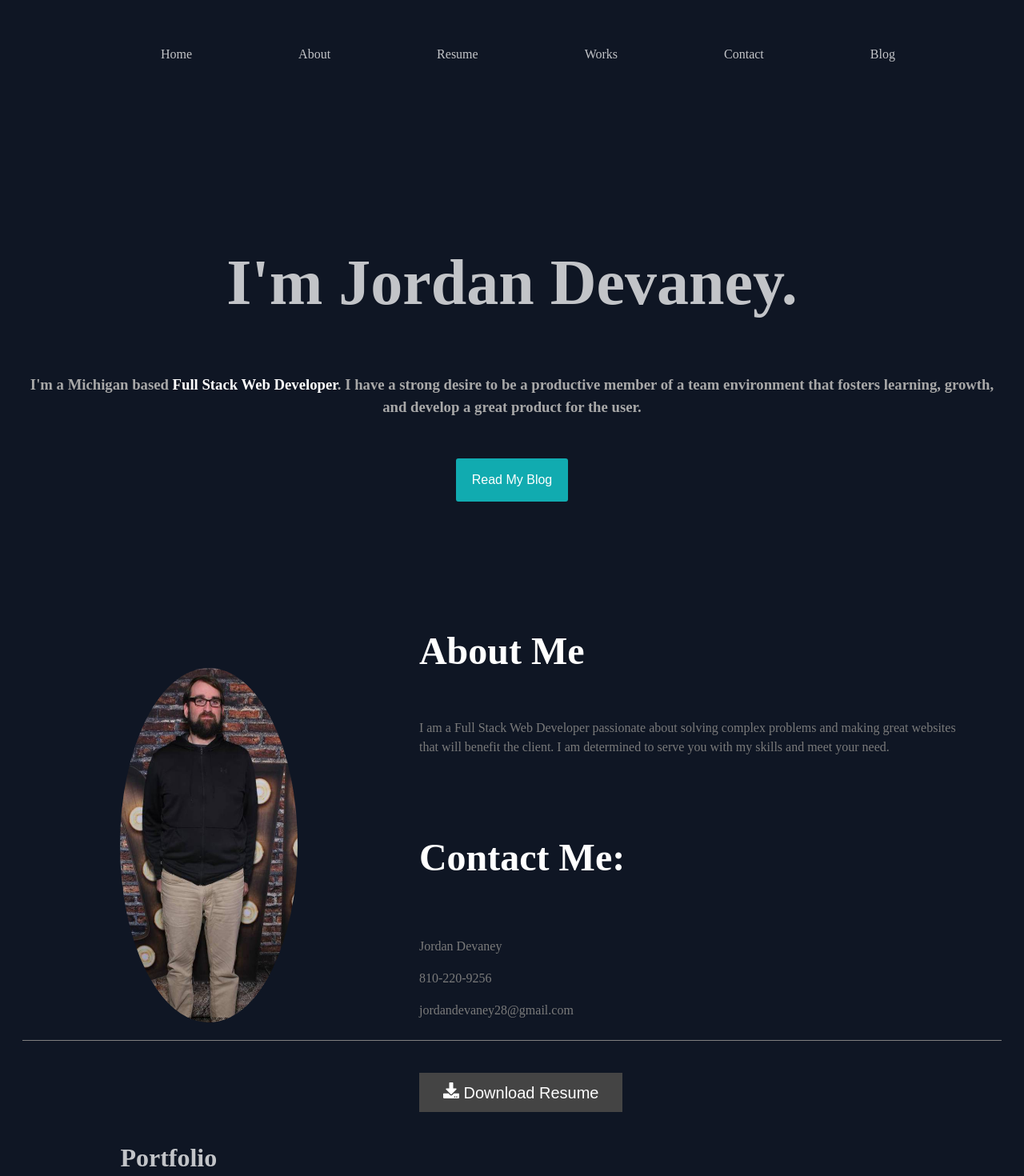
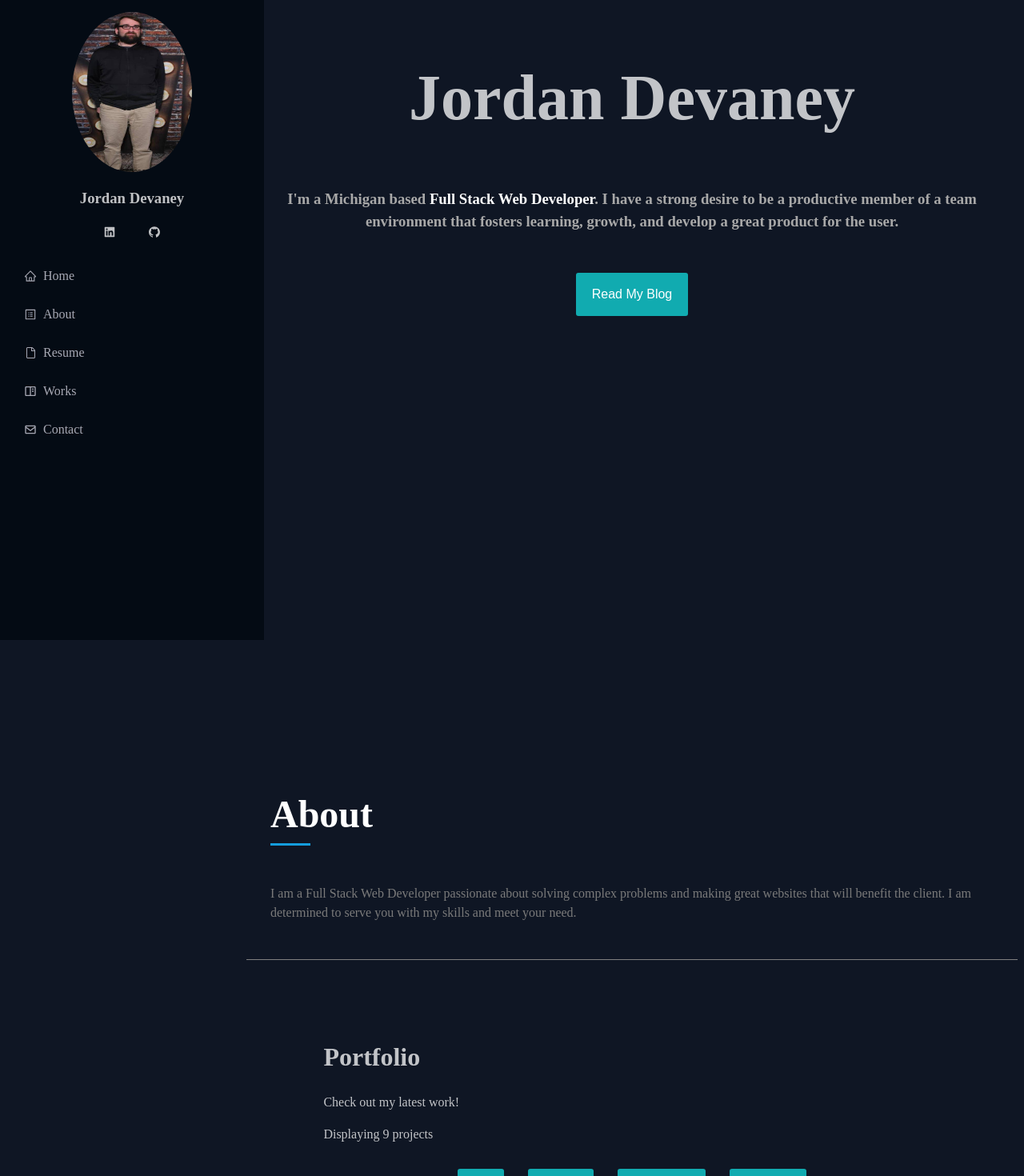
Before and after one commit to devaneyj3/next-portfolio, a Next.js app: page / in a window 1280 px wide. Shown: the top 1470 px of the page at 80% size. Built offline with nearby package versions, Linux system fonts and the light colour scheme.

Commit message:
modify navbar

```diff
--- a/components/About.js
+++ b/components/About.js
@@ -8,28 +8,12 @@ export default function About({ data }) {
 	const { image, name, phone, email, bio } = data;
 	return (
 		<div className={classes.about_container}>
-			<section className={classes.img_container}>
-				<Image src={image} alt={name} width="400" height="800" />
-			</section>
+			<section className={classes.img_container}></section>
 			<section className={classes.info}>
 				<aside>
-					<h1>About Me</h1>
+					<h1>About</h1>
 					<p>{bio}</p>
 				</aside>
-				<section className={classes.contact}>
-					<aside>
-						<h1>Contact Me:</h1>
-						<p>{name}</p>
-						<p>{phone}</p>
-						<p>{email}</p>
-					</aside>
-					<div>
-						<button className={classes.download_btn}>
-							<FaDownload />
-							{"  "}Download Resume
-						</button>
-					</div>
-				</section>
 			</section>
 		</div>
 	);
--- a/components/Header.js
+++ b/components/Header.js
@@ -1,5 +1,5 @@
 import React from "react";
-import styles from "../styles/nav.module.css";
+import styles from "./header.module.scss";
 import CustomButton from "./CustomButton";
 
 export default function Header({ data }) {
@@ -23,44 +23,9 @@ export default function Header({ data }) {
 
 	return (
 		<header className={styles.header}>
-			<nav className={styles.nav}>
-				<ul className={styles.ul}>
-					<li>
-						<a className="smoothscroll" href="#home">
-							Home
-						</a>
-					</li>
-					<li>
-						<a className="smoothscroll" href="#about">
-							About
-						</a>
-					</li>
-					<li>
-						<a className="smoothscroll" href="#resume">
-							Resume
-						</a>
-					</li>
-					<li>
-						<a className="smoothscroll" href="#portfolio">
-							Works
-						</a>
-					</li>
-					<li>
-						<a className="smoothscroll" href="#contact">
-							Contact
-						</a>
-					</li>
-					<li>
-						<a href={blog} target="_blank" rel="noopener noreferrer">
-							Blog
-						</a>
-					</li>
-				</ul>
-			</nav>
-
 			<div className={styles.about}>
 				<div className="banner-text">
-					<h1 className={styles.headline}>I'm {name}.</h1>
+					<h1 className={styles.headline}>{name}</h1>
 					<h3 className={styles.headline_subheading}>
 						I'm a {state} based {""}
 						<span style={{ color: "white", fontWeight: "bold" }}>
--- /dev/null
+++ b/components/Navigation.js
@@ -0,0 +1,67 @@
+import React from "react";
+import styles from "./navigation.module.scss";
+import {
+	AiOutlineHome,
+	AiOutlineProfile,
+	AiFillLinkedin,
+	AiFillGithub,
+} from "react-icons/ai";
+import { VscFile } from "react-icons/vsc";
+import { BiBookContent, BiEnvelope } from "react-icons/bi";
+import Image from "next/image";
+import me from "../public/images/me.jpg";
+
+export default function Navigation({ resumeData }) {
+	const { social } = resumeData;
+	return (
+		<nav className={styles.navigation}>
+			<div className={styles.nav_container}>
+				<section className={styles.profile}>
+					<Image src={me} alt="jordan" width={150} height={200} />
+					<h1>Jordan Devaney</h1>
+					<section className={styles.social}>
+						{social.map((icon, i) => {
+							return (
+								<a key={i} href={icon.url} target="_blank" rel="noreferrer">
+									{icon.icon}
+								</a>
+							);
+						})}
+					</section>
+				</section>
+				<ul className={styles.ul}>
+					<li>
+						<a className="smoothscroll" href="#home">
+							<AiOutlineHome />
+							<span>Home</span>
+						</a>
+					</li>
+					<li>
+						<a className="smoothscroll" href="#about">
+							<AiOutlineProfile />
+							<span>About</span>
+						</a>
+					</li>
+					<li>
+						<a className="smoothscroll" href="#resume">
+							<VscFile />
+							<span> Resume</span>
+						</a>
+					</li>
+					<li>
+						<a className="smoothscroll" href="#portfolio">
+							<BiBookContent />
+							<span> Works</span>
+						</a>
+					</li>
+					<li>
+						<a className="smoothscroll" href="#contact">
+							<BiEnvelope />
+							<span> Contact</span>
+						</a>
+					</li>
+				</ul>
+			</div>
+		</nav>
+	);
+}
--- a/components/about.module.scss
+++ b/components/about.module.scss
@@ -1,7 +1,4 @@
 .about_container {
-	display: flex;
-	align-items: center;
-	height: 60vh;
 	.info {
 		padding: 30px;
 	}
@@ -11,26 +8,19 @@
 			border-radius: 50%;
 		}
 	}
-	.contact {
-		padding-top: 10px;
-		.download_btn {
-			background-color: #444;
-			border: none;
-			color: white;
-			padding: 12px 30px;
-			margin-top: 50px;
-			cursor: pointer;
-			font-size: 20px;
-			/* Darker background on mouse-over */
-			&:hover {
-				background-color: white;
-				color: black;
-			}
-		}
-	}
+
 	h1 {
 		color: white;
 		font-size: 3em;
+		&:after {
+			content: " ";
+			width: 50px;
+			height: 3px;
+			bottom: 0;
+			left: 0;
+			display: block;
+			background: #149ddd;
+		}
 	}
 	p {
 		color: #7a7a7a;
--- a/styles/nav.module.css
+++ b/components/header.module.scss
@@ -1,14 +1,7 @@
 .header {
 	height: 800px;
 	display: flex;
-	flex-direction: column;
 	justify-content: space-between;
-}
-
-.ul {
-	padding-top: 20px;
-	display: flex;
-	justify-content: space-evenly;
 }
 
 .about {
--- a/components/layout.js
+++ b/components/layout.js
@@ -1,10 +1,12 @@
 import Header from "./Header";
 import Footer from "./Footer";
 import classes from "./layout.module.scss";
+import Navigation from "./Navigation";
 
 export default function Layout({ children, resumeData }) {
 	return (
 		<div className={classes.container}>
+			<Navigation resumeData={resumeData} />
 			<Header data={resumeData} />
 			{children}
 			<Footer />
--- a/components/layout.module.scss
+++ b/components/layout.module.scss
@@ -1,4 +1,4 @@
 .container {
 	color: rgba(255, 255, 255, 0.75);
-	margin: 20px;
+	margin-left: 300px;
 }
--- /dev/null
+++ b/components/navigation.module.scss
@@ -0,0 +1,37 @@
+.navigation {
+	padding: 15px;
+	position: fixed;
+	width: 300px;
+	top: 0;
+	left: 0;
+	bottom: 0;
+	background-color: #040b14;
+
+	.profile {
+		display: flex;
+		flex-direction: column;
+		align-items: center;
+		.social {
+			display: flex;
+			justify-content: space-evenly;
+			width: 50%;
+		}
+		img {
+			border-radius: 50%;
+		}
+	}
+
+	ul {
+		list-style: none;
+		padding: 0;
+		svg {
+			padding-right: 8px;
+		}
+		a {
+			display: flex;
+			padding: 12px 15px;
+			color: #a8a9b4;
+			align-items: center;
+		}
+	}
+}
--- a/public/resumeData.js
+++ b/public/resumeData.js
@@ -1,3 +1,4 @@
+import { AiFillLinkedin, AiFillGithub } from "react-icons/ai";
 export const resumeData = {
 	name: "Jordan Devaney",
 	occupation: "Full Stack Web Developer",
@@ -18,12 +19,12 @@ export const resumeData = {
 		{
 			name: "linkedin",
 			url: "https://www.linkedin.com/in/jordandevaney/",
-			className: "fa fa-linkedin",
+			icon: <AiFillLinkedin />,
 		},
 		{
 			name: "github",
 			url: "https://github.com/devaneyj3",
-			className: "fa fa-github",
+			icon: <AiFillGithub />,
 		},
 	],
 	resume: {
```
